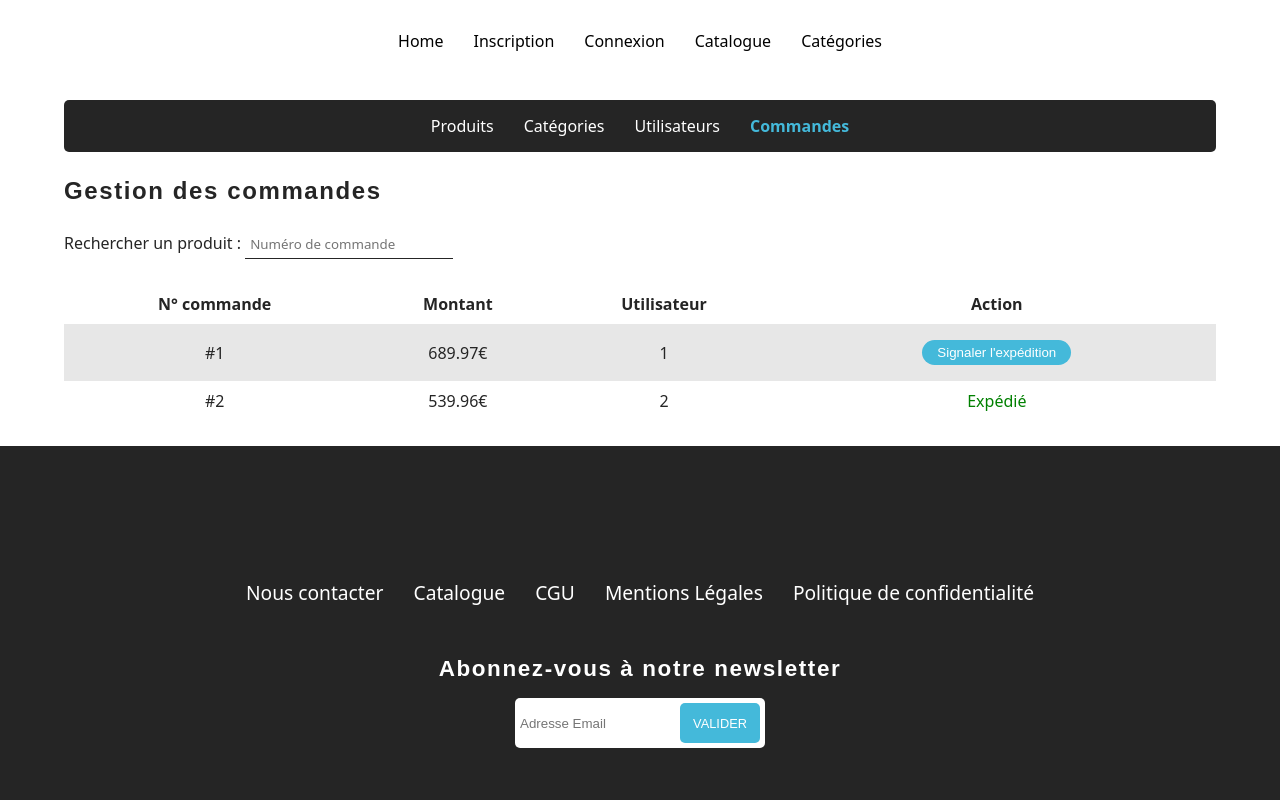
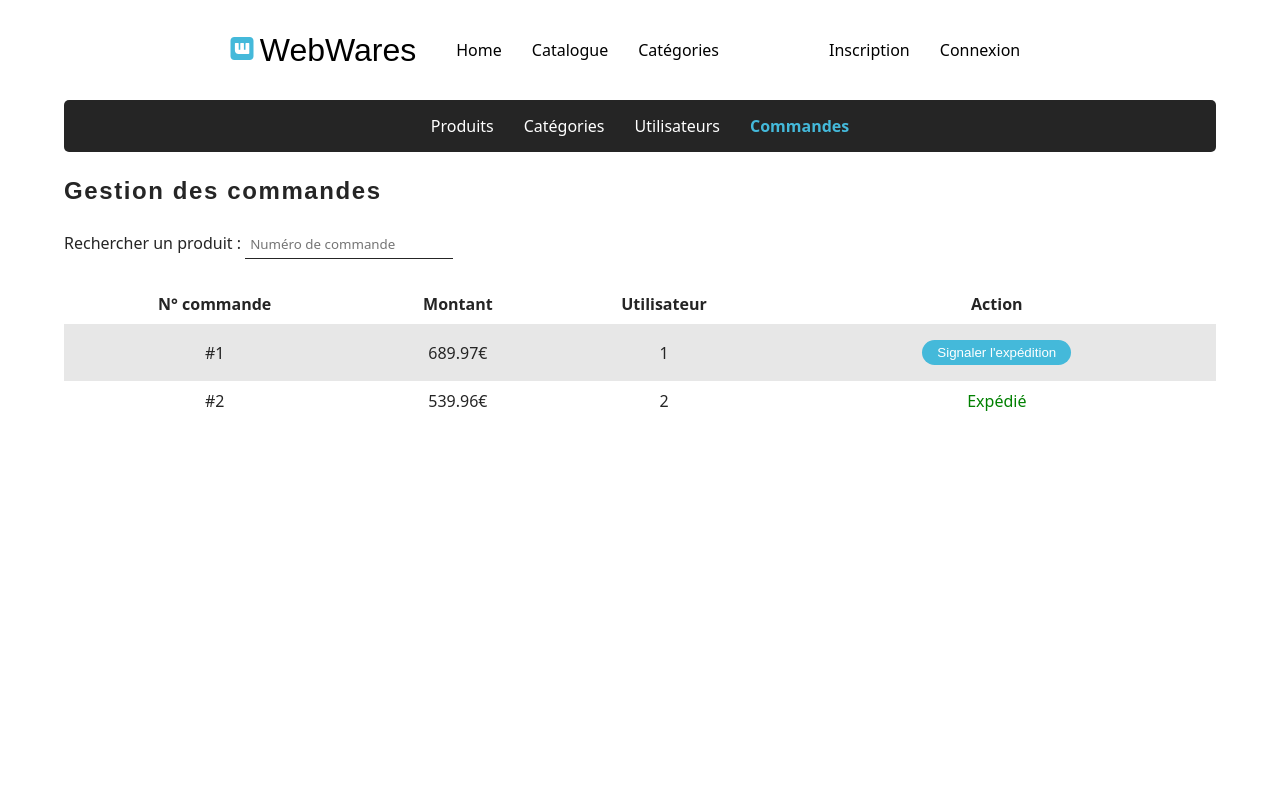
Before and after one commit to RBZ-code/projet-webware, a Vue app: page /back-orders in a window 1280 px wide. Shown: the top 800 px of the page. Built offline with nearby package versions, Linux system fonts and the light colour scheme; the HTML template or start-up script is replaced by a standard one.

Commit message:
Logo + desktop navbar

```diff
--- a/src/App.vue
+++ b/src/App.vue
@@ -1,34 +1,26 @@
 <template>
     <nav class="main-nav" v-if="isLargeScreen">
+        <div class="main-nav_products">
+            <a class="logo-webwares" href="/">WebWares</a>
             <router-link to="/">Home</router-link>
-        <router-link v-if="$store.state.currentUser === null" to="/add"
-            >Inscription</router-link
-        >
-        <router-link to="/connexion" v-if="$store.state.currentUser === null"
-            >Connexion</router-link
-        >
-        <router-link to="/back-products" v-if="isAdminUser()"
-            >Back-office</router-link
-        >
-
+            <router-link to="/back-products" v-if="isAdminUser()">Back-office</router-link>
             <router-link to="/catalogue">Catalogue</router-link>
             <div class="dropdown">
                 <a class="dropbtn">Catégories</a>
                 <div class="dropdown-content">
-                <router-link
-                    v-for="category in $store.state.categories"
-                    :key="category.id"
-                    :to="'/category/' + category.id"
-                    class="category-link burger-menu-link"
-                >
+                    <router-link v-for="category in $store.state.categories" :key="category.id" :to="'/category/' + category.id"
+                        class="category-link burger-menu-link">
                         {{ category.name }}
                     </router-link>
                 </div>
             </div>
+        </div>
+        <div class="main-nav_member">
+            <router-link v-if="$store.state.currentUser === null" to="/add">Inscription</router-link>
+            <router-link to="/connexion" v-if="$store.state.currentUser === null">Connexion</router-link>
             <a href="#" v-if="currentUser" @click="redirectToPanier">Panier</a>
-        <a href="#" @click="LogOut" v-if="$store.state.currentUser !== null"
-            >Log Out</a
-        >
+            <a href="#" @click="LogOut" v-if="$store.state.currentUser !== null">Log Out</a>
+        </div>
     </nav>
     <nav class="main-nav burger-menu" v-else ref="burgerMenu">
         <div class="burger-icon" @click="toggleBurgerMode">
@@ -38,42 +30,24 @@
         </div>
         <div v-if="burgerMode" class="burger-content">
             <router-link to="/">Home</router-link>
-            <router-link v-if="$store.state.currentUser === null" to="/add"
-                >Inscription</router-link
-            >
-            <router-link
-                to="/connexion"
-                v-if="$store.state.currentUser === null"
-                >Connexion</router-link
-            >
-            <router-link to="/back-products" v-if="isAdminUser()"
-                >Back-office</router-link
-            >
+            <router-link v-if="$store.state.currentUser === null" to="/add">Inscription</router-link>
+            <router-link to="/connexion" v-if="$store.state.currentUser === null">Connexion</router-link>
+            <router-link to="/back-products" v-if="isAdminUser()">Back-office</router-link>
             <router-link to="/catalogue">Catalogue</router-link>
             <div class="dropdown">
                 <a class="dropbtn">Catégories</a>
                 <div class="dropdown-content-burger">
-                    <router-link
-                        v-for="category in $store.state.categories"
-                        :key="category.id"
-                        :to="'/category/' + category.id"
-                        class="category-link burger-menu-link"
-                    >
+                    <router-link v-for="category in $store.state.categories" :key="category.id"
+                        :to="'/category/' + category.id" class="category-link burger-menu-link">
                         {{ category.name }}
                     </router-link>
                 </div>
             </div>
             <a href="#" v-if="currentUser" @click="redirectToPanier">Panier</a>
-            <a href="#" @click="LogOut" v-if="$store.state.currentUser !== null"
-                >Log Out</a
-            >
+            <a href="#" @click="LogOut" v-if="$store.state.currentUser !== null">Log Out</a>
         </div>
     </nav>
-    <div
-        v-if="$store.state.currentUser === null && logoutModalIsVisible"
-        v-cloak
-        class="modal"
-    >
+    <div v-if="$store.state.currentUser === null && logoutModalIsVisible" v-cloak class="modal">
         <div class="modal-content">
             <h2>Déconnexion réussie !</h2>
             <p>Merci de votre visite sur notre site.</p>
@@ -117,7 +91,7 @@ export default {
         },
 
         handleResize() {
-            this.isLargeScreen = window.innerWidth > 600;
+            this.isLargeScreen = window.innerWidth > 1000;
 
             if (this.isLargeScreen) {
                 this.burgerMode = false;
@@ -176,12 +150,34 @@ export default {
     --font-text: system-ui, Arial, sans-serif;
 }
 
-h1, h2, h3 {
+h1,
+h2,
+h3 {
     font-family: "Bebas Neue", sans-serif;
     letter-spacing: .1rem;
 }
 
 /* Main Navigation */
+
+.logo-webwares {
+    font-family: "Bebas Neue", sans-serif;
+    font-size: 2rem;
+    display: inline-block;
+    position: relative;
+}
+
+.logo-webwares:before {
+    content: url('@/assets/WebWares.svg');
+    position: absolute;
+    top: 50%; left: -30px;
+    transform: translateY(-50%);
+    filter: invert(69%) sepia(72%) saturate(812%) hue-rotate(160deg) brightness(91%) contrast(87%);
+}
+
+.main-nav .logo-webwares {
+    margin-right: 25px;
+}
+
 .main-nav {
     height: 100px;
     gap: 2rem;
@@ -189,6 +185,15 @@ h1, h2, h3 {
     padding: 30px;
     text-align: center;
     position: relative;
+    display: flex;
+    justify-content: center;
+    align-items: center;
+    gap: 5rem
+}
+
+.main-nav_products {
+    display: flex;
+    align-items: center;
 }
 
 .main-nav a {
@@ -243,6 +248,7 @@ nav a:hover {
     color: #ffffff;
     padding: 5px 15px;
 }
+
 .burger-menu-link {
     border-radius: 0 !important;
 }
@@ -300,6 +306,7 @@ nav a:hover {
     box-shadow: 0px 8px 16px 0px rgba(0, 0, 0, 0.2);
     z-index: 1;
 }
+
 .dropdown-content a {
     color: #000;
     padding: 12px 16px;
--- a/src/components/FrontOffice/CardsHomePage.vue
+++ b/src/components/FrontOffice/CardsHomePage.vue
@@ -75,8 +75,8 @@ h2 {
 }
 
 .card {
-  width: 350px;
-  min-height: 300px;
+  min-height: 400px;
+  min-width: 350px;
   border-radius: 25px;
   color: #3f3f3f;
   padding: 30px;
@@ -121,41 +121,4 @@ li {
   justify-content: center;
   align-items: center;
 }
-
-/* @media only screen and (min-width: 375px) and (max-width: 767px) {
-  .container-card {
-    flex-wrap: wrap;
-    gap: 50px;
-    margin-top: 2vh;
-  }
-
-  .card {
-    width: 60%;
-  }
-
-  img {
-    width: 60%;
-    height: 30%;
-  }
-}
-
-
-@media (min-width: 768px) and (max-width: 1199px) {
-  .card {
-    width: 30%;
-  }
-}
-
-@media(min-width: 1200px) {
-
-  .container-card {
-    display: flex;
-
-  }
-
-  .card {
-    width: 20%;
-    height: 50vh;
-  }
-} */
 </style>
--- a/src/components/FrontOffice/FooterVue.vue
+++ b/src/components/FrontOffice/FooterVue.vue
@@ -145,7 +145,6 @@ input{
     color: #fff;
     text-align: center;
     font-size: .8rem;
-    text-transform: uppercase;
     border: none;
 }
 .submit-btn:hover{
--- a/src/views/BackProducts.vue
+++ b/src/views/BackProducts.vue
@@ -182,6 +182,7 @@ export default {
 }
 
 .listing-template {
+    min-height: 80vh;
     width: 90%;
     margin: 25px auto;
 }
--- a/src/views/LoginPage.vue
+++ b/src/views/LoginPage.vue
@@ -12,6 +12,7 @@
                 @GeneralEventBtn="login"
                 class="btn"
             />
+            <p class="login-redirect">Pas encore inscrit ? <a href="/add">Je m'inscris.</a></p>
         </form>
     </main>
 </template>
@@ -79,9 +80,10 @@ export default {
 <style scoped>
 
 .login-background {
-    height: 90vh;
+    min-height: 80vh;
     background-image: url("https://images.unsplash.com/photo-1616486338812-3dadae4b4ace?q=80&w=1932&auto=format&fit=crop&ixlib=rb-4.0.3&ixid=M3wxMjA3fDB8MHxwaG90by1wYWdlfHx8fGVufDB8fHx8fA%3D%3D");
     background-size: cover;
+    background-position: center;
     display: flex;
     flex-direction: column;
     justify-content: center;
@@ -126,4 +128,14 @@ h1 {
     text-align: center;
     margin: 1rem 0;
 }
+
+.login-redirect {
+    color: var(--clr-dark);
+    text-align: center;
+}
+
+.login-redirect a {
+    text-decoration: none;
+    color: var(--clr-blue);
+}
 </style>
--- a/src/views/RegisterPage.vue
+++ b/src/views/RegisterPage.vue
@@ -227,6 +227,7 @@ export default {
     padding: 100px;
     background-image: url("https://images.unsplash.com/photo-1586023492125-27b2c045efd7?q=80&w=2158&auto=format&fit=crop&ixlib=rb-4.0.3&ixid=M3wxMjA3fDB8MHxwaG90by1wYWdlfHx8fGVufDB8fHx8fA%3D%3D");
     background-size: cover;
+    background-position: center;
     display: flex;
     flex-direction: column;
     justify-content: center;
```
Also changed, not shown: src/assets/WebWares.svg (added). Lines whose indentation alone changed are shown as unchanged.
